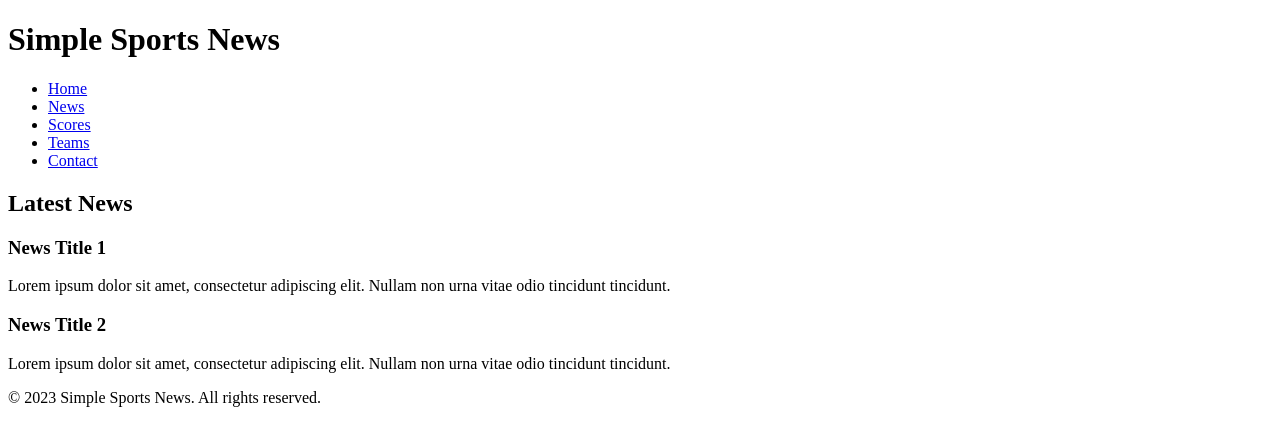
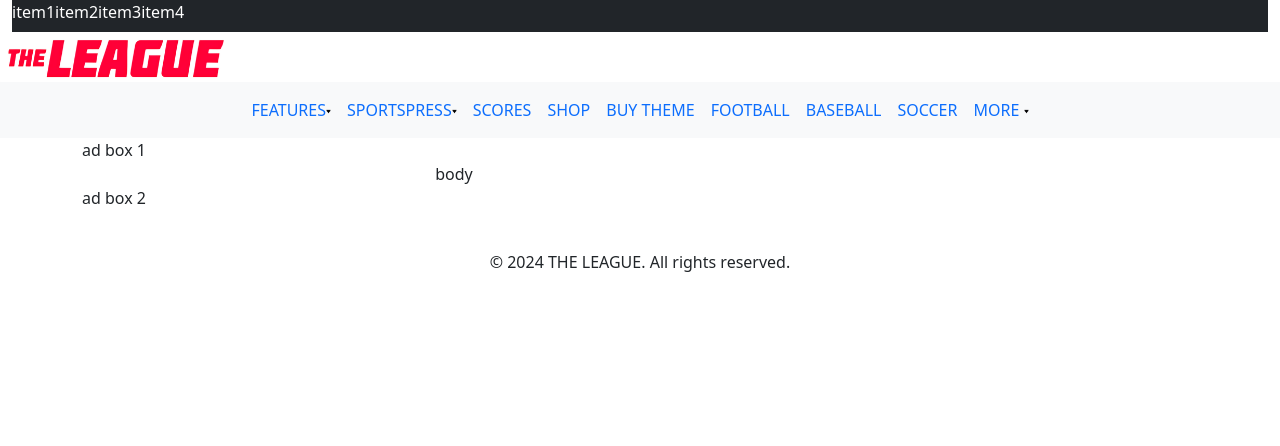
Before and after one commit to Gouri030/Simple-Sports-News-web, a plain HTML site: page index.html in a window 1280 px wide. Drawn offline with nearby package versions, Linux system fonts and the light colour scheme.

Commit message:
simple navbar,body grid setting and few other changer

```diff
--- /dev/null
+++ b/index.css
@@ -0,0 +1,3 @@
+li.nav-item{
+  color: white;
+}
--- a/index.html
+++ b/index.html
@@ -3,37 +3,104 @@
 <head>
   <meta charset="UTF-8">
   <meta name="viewport" content="width=device-width, initial-scale=1.0">
-  <title>Simple Sports News</title>
-  <link rel="stylesheet" href="styles.css">
+  <title>THE LEAGUE</title>
+  <link rel="stylesheet" href="./index.css">
+  <link href="https://cdn.jsdelivr.net/npm/bootstrap@5.0.2/dist/css/bootstrap.min.css" rel="stylesheet" integrity="sha384-EVSTQN3/azprG1Anm3QDgpJLIm9Nao0Yz1ztcQTwFspd3yD65VohhpuuCOmLASjC" crossorigin="anonymous">
+  <script src="https://cdn.jsdelivr.net/npm/bootstrap@5.0.2/dist/js/bootstrap.bundle.min.js" integrity="sha384-MrcW6ZMFYlzcLA8Nl+NtUVF0sA7MsXsP1UyJoMp4YLEuNSfAP+JcXn/tWtIaxVXM" crossorigin="anonymous"></script>
 </head>
 <body>
   <header>
-    <h1>Simple Sports News</h1>
-    <nav>
-      <ul>
-        <li><a href="#">Home</a></li>
-        <li><a href="#">News</a></li>
-        <li><a href="#">Scores</a></li>
-        <li><a href="#">Teams</a></li>
-        <li><a href="#">Contact</a></li>
+    <div class="container-fluid">
+      <div class="row justify-content-center align-items-center g-2"></div>
+        <div class="col">
+          <nav class="navbar navbar-expand-sm bg-dark justify-content-center d-none d-sm-block">
+            <ul class="navbar-nav">
+              <li class="nav-item">
+                item1
+              </li>
+              <li class="nav-item">
+                item2
+              </li>
+              <li class="nav-item">
+                item3
+              </li>
+              <li class="nav-item">
+                item4
+              </li>
+            </ul>
+          </nav>
+        </div>
+      </div>
+      <div class="row justify-content-center align-items-center g-2">
+        <div class="col">
+          <img src="./Assets/logo.png" alt="Logo" class="img-fluid" style="height: 50px;">
+        </div>
+      </div>
+
+    </div>
+
+
+    <nav class="navbar navbar-expand-sm bg-light justify-content-center">
+      <ul class="navbar-nav">
+        <li class="nav-item">
+          <a class="nav-link" href="#">FEATURES<img src="./Assets/bxs--up-arrow.png" alt="arrow down" style="transform: rotate(180deg);" height="5px"></a>
+        </li>
+        <li class="nav-item">
+          <a class="nav-link" href="#">SPORTSPRESS<img src="./Assets/bxs--up-arrow.png" alt="arrow down" style="transform: rotate(180deg);" height="5px"></a>
+        </li>
+        <li class="nav-item">
+          <a class="nav-link" href="#">SCORES</a>
+        </li>
+        <li class="nav-item">
+          <a class="nav-link" href="#">SHOP</a>
+        </li>
+        <li class="nav-item">
+          <a class="nav-link" href="#">BUY THEME</a>
+        </li>
+        <li class="nav-item">
+          <a class="nav-link" href="#">FOOTBALL</a>
+        </li>
+        <li class="nav-item">
+          <a class="nav-link" href="#">BASEBALL</a>
+        </li>
+        <li class="nav-item">
+          <a class="nav-link" href="#">SOCCER</a>
+        </li>
+        <li class="nav-item">
+            <a class="nav-link" href="#">MORE <img src="./Assets/bxs--up-arrow.png" alt="arrow down" style="transform: rotate(180deg);" height="5px"> </a>
+        </li>
       </ul>
     </nav>
+  </div>
   </header>
   <main>
-    <section>
-      <h2>Latest News</h2>
-      <article>
-        <h3>News Title 1</h3>
-        <p>Lorem ipsum dolor sit amet, consectetur adipiscing elit. Nullam non urna vitae odio tincidunt tincidunt.</p>
-      </article>
-      <article>
-        <h3>News Title 2</h3>
-        <p>Lorem ipsum dolor sit amet, consectetur adipiscing elit. Nullam non urna vitae odio tincidunt tincidunt.</p>
-      </article>
-    </section>
+    <div
+      class="container"
+    >
+      <div
+        class="col-2  d-none d-sm-block"
+      >
+        ad box 1
+      </div>
+      <div
+        class="col-8 d-flex justify-content-center align-items-center"
+        style="text-align: center;"
+        >
+      body
+      </div>
+      <div
+        class="col-2 d-none d-sm-block"
+      >
+        ad box 2
+      </div>
+
+    </div>
+
   </main>
-  <footer>
-    <p>&copy; 2023 Simple Sports News. All rights reserved.</p>
+  <div class="container justify-content-center align-items-center">
+  <footer class="py-3 my-4" style="text-align: center;">
+    <p>&copy; 2024 THE LEAGUE. All rights reserved.</p>
   </footer>
+</div>
 </body>
 </html>
```
Also changed, not shown: Assets/bxs--up-arrow.png (added), Assets/logo.png (added).
